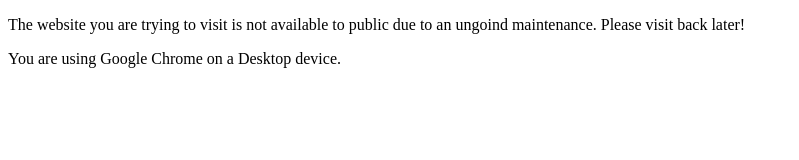
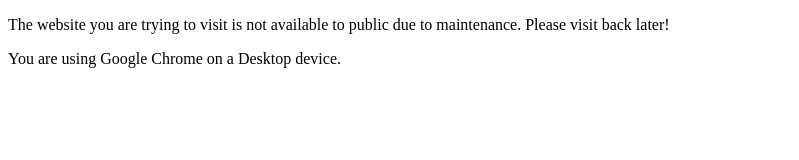
Before and after one commit to szeccsadev/szeccsadev.github.io, a plain HTML site: page maintenance/index.html in a window 1280 px wide. Shown: the whole page, without its empty margins (0-799 px from the left). Drawn offline with nearby package versions, Linux system fonts and the light colour scheme.

Commit message:
Update index.html

```diff
--- a/maintenance/index.html
+++ b/maintenance/index.html
@@ -9,7 +9,7 @@
     <script type="text/javascript" src="/assets/js/script.js"></script>
 </head>
 <body>
-    <p>The website you are trying to visit is not available to public due to an ungoind maintenance. Please visit back later!</p>
+    <p>The website you are trying to visit is not available to public due to maintenance. Please visit back later!</p>
     <p id="browserDetails"></p>
 </body>
 </html>
```
